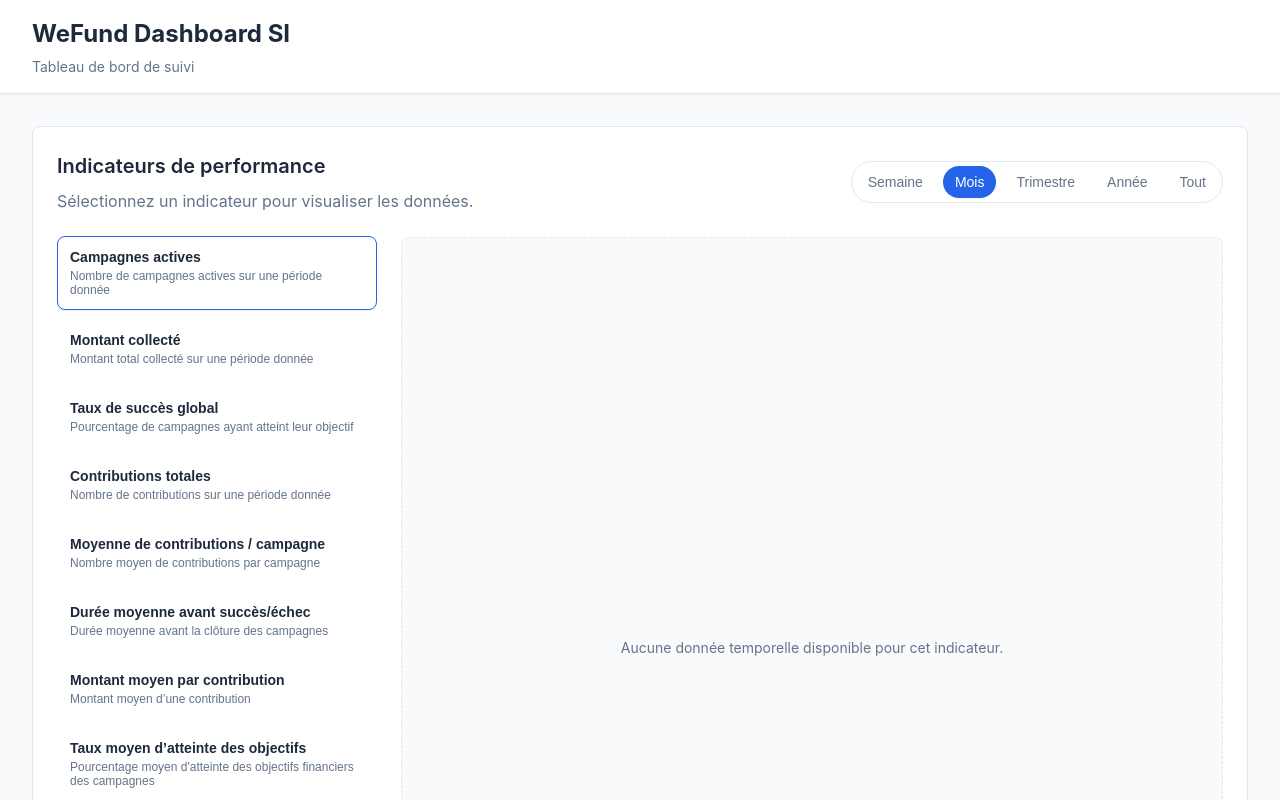
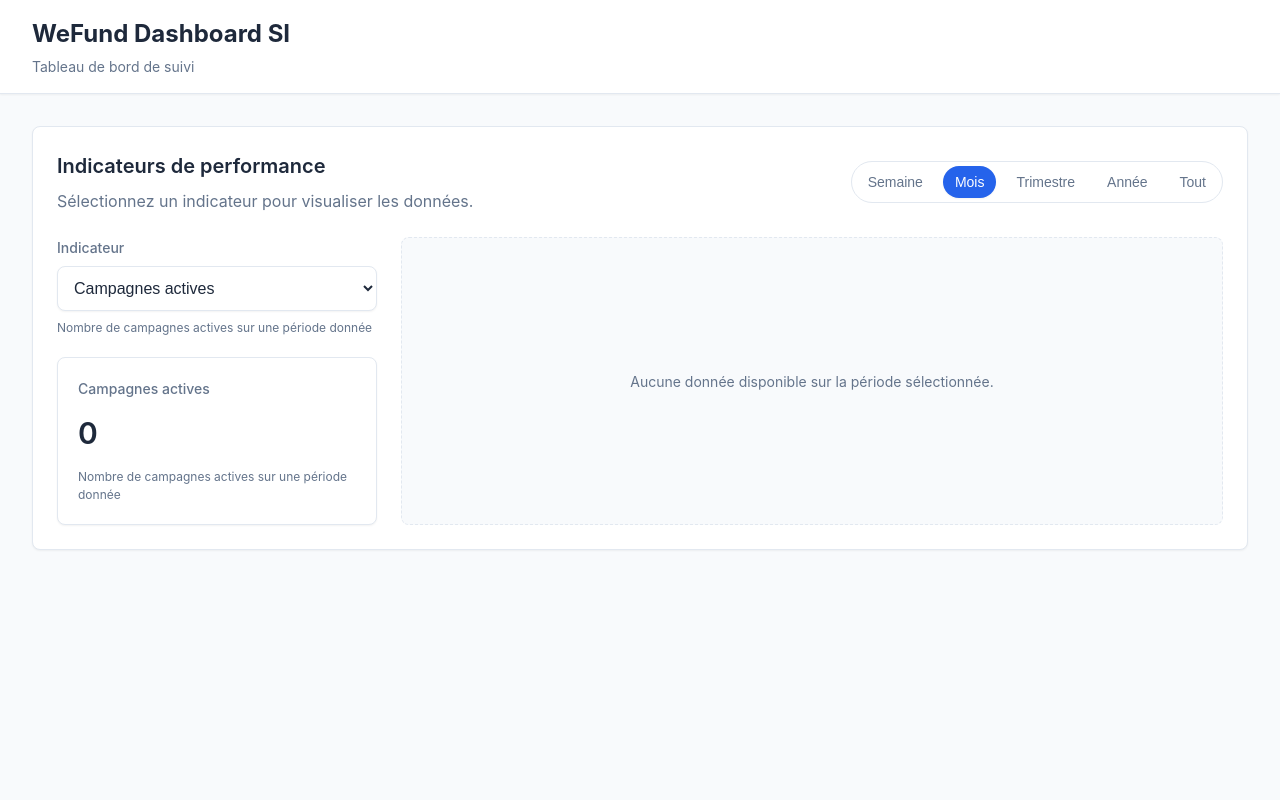
Before and after one commit to mohamedyasssine/wefund-dashboard-si, a Next.js app: page / in a window 1280 px wide. Shown: the top 800 px of the page. Built offline with nearby package versions, Linux system fonts and the light colour scheme.

Commit message:
mettre les kpi dans un menu deroulant

```diff
--- a/app/globals.css
+++ b/app/globals.css
@@ -199,43 +199,24 @@
   gap: var(--space-2);
 }
 
-.kpi-selector__item {
-  width: 100%;
-  text-align: left;
-  border-radius: var(--radius-lg);
-  border: 1px solid transparent;
-  background-color: transparent;
-  padding: var(--space-3);
-  cursor: pointer;
-  transition:
-    background-color 150ms ease-out,
-    border-color 150ms ease-out,
-    box-shadow 150ms ease-out,
-    transform 120ms ease-out;
+.kpi-selector__label {
+  font-size: var(--text-sm);
+  font-weight: var(--font-medium);
+  color: var(--color-text-muted);
 }
 
-.kpi-selector__item:hover {
-  background-color: var(--color-primary-light);
-  border-color: var(--color-primary-light);
+.kpi-selector__select {
+  width: 100%;
+  background-color: var(--color-bg-card);
+  border: 1px solid var(--color-border);
+  border-radius: var(--radius-lg);
+  padding: var(--space-3);
+  font-size: var(--text-base);
+  color: var(--color-text);
+  box-shadow: var(--shadow-sm);
 }
 
-.kpi-selector__item--active {
-  background-color: var(--color-bg-card);
-  border-color: var(--color-primary);
-  box-shadow: var(--shadow-sm);
-  transform: translateY(-1px);
-}
-
-.kpi-selector__title {
-  display: block;
-  font-size: var(--text-sm);
-  font-weight: var(--font-semibold);
-  color: var(--color-text);
-}
-
-.kpi-selector__description {
-  display: block;
-  margin-top: var(--space-1);
+.kpi-selector__hint {
   font-size: var(--text-xs);
   color: var(--color-text-muted);
 }
--- a/components/dashboard/KpiDashboard.tsx
+++ b/components/dashboard/KpiDashboard.tsx
@@ -3,11 +3,7 @@
 import { useEffect, useState } from 'react'
 import type { KpiId, Period } from '@/types'
 import type { KpiChartConfig, KpiData } from '@/types/kpi'
-import {
-  fetchKpiData,
-  fetchKpiMetadata,
-  KPI_METADATA,
-} from '@/lib/data/mock'
+import { fetchKpiData, KPI_METADATA } from '@/lib/data/mock'
 import KpiSelector from '@/components/dashboard/KpiSelector'
 import KpiCard from '@/components/ui/KpiCard'
 import PeriodSelector from '@/components/ui/PeriodSelector'
@@ -110,6 +106,27 @@
     )
   }
 
+  const formatValue = (value: number, unit?: string) => {
+    if (unit === '€') {
+      return new Intl.NumberFormat('fr-FR', {
+        style: 'currency',
+        currency: 'EUR',
+        maximumFractionDigits: 0,
+      }).format(value)
+    }
+
+    if (unit === '%') {
+      return new Intl.NumberFormat('fr-FR', {
+        style: 'percent',
+        maximumFractionDigits: 1,
+      }).format(value / 100)
+    }
+
+    return new Intl.NumberFormat('fr-FR', {
+      maximumFractionDigits: 1,
+    }).format(value)
+  }
+
   const renderChart = () => {
     if (dataState.status !== 'loaded') {
       return (
@@ -131,11 +148,21 @@
       return null
     }
 
+    if (selectedMetadata.chartType === 'number') {
+      return (
+        <div className="kpi-dashboard__chart-placeholder">
+          <p className="kpi-dashboard__chart-placeholder-text">
+            Cet indicateur est affiché sous forme de valeur (pas de graphique).
+          </p>
+        </div>
+      )
+    }
+
     if (!data.timeSeries || data.timeSeries.length === 0) {
       return (
         <div className="kpi-dashboard__chart-placeholder">
           <p className="kpi-dashboard__chart-placeholder-text">
-            Aucune donnée temporelle disponible pour cet indicateur.
+            Aucune donnée disponible sur la période sélectionnée.
           </p>
         </div>
       )
@@ -207,9 +234,7 @@
             title={selectedMetadata?.title ?? 'Indicateur'}
             value={
               dataState.status === 'loaded' && dataState.data.value != null
-                ? dataState.data.value.toLocaleString('fr-FR', {
-                    maximumFractionDigits: 1,
-                  })
+                ? formatValue(dataState.data.value, selectedMetadata?.unit)
                 : '—'
             }
             subtitle={selectedMetadata?.description}
--- a/components/dashboard/KpiSelector.tsx
+++ b/components/dashboard/KpiSelector.tsx
@@ -12,32 +12,27 @@
   onSelect,
 }: KpiSelectorProps) {
   return (
-    <nav
-      className="kpi-selector"
-      aria-label="Sélection d'indicateurs de performance"
-    >
-      {kpis.map((kpi) => {
-        const isActive = kpi.id === selectedId
+    <div className="kpi-selector">
+      <label className="kpi-selector__label" htmlFor="kpi-selector">
+        Indicateur
+      </label>
+      <select
+        id="kpi-selector"
+        className="kpi-selector__select"
+        value={selectedId}
+        onChange={(e) => onSelect(e.target.value as KpiId)}
+        aria-label="Sélection d'indicateur de performance"
+      >
+        {kpis.map((kpi) => (
+          <option key={kpi.id} value={kpi.id}>
+            {kpi.title}
+          </option>
+        ))}
+      </select>
 
-        return (
-          <button
-            key={kpi.id}
-            type="button"
-            className={
-              isActive
-                ? 'kpi-selector__item kpi-selector__item--active'
-                : 'kpi-selector__item'
-            }
-            onClick={() => onSelect(kpi.id)}
-            aria-pressed={isActive}
-          >
-            <span className="kpi-selector__title">{kpi.title}</span>
-            <span className="kpi-selector__description">
-              {kpi.description}
-            </span>
-          </button>
-        )
-      })}
-    </nav>
+      <p className="kpi-selector__hint">
+        {kpis.find((kpi) => kpi.id === selectedId)?.description}
+      </p>
+    </div>
   )
 }
--- a/lib/utils/date.ts
+++ b/lib/utils/date.ts
@@ -13,29 +13,28 @@
 
   switch (period) {
     case 'day':
-      start.setHours(0, 0, 0, 0)
+      // Fenêtre glissante : dernières 24h
+      start.setDate(now.getDate() - 1)
       return start
 
     case 'week':
-      const dayOfWeek = now.getDay()
-      start.setDate(now.getDate() - dayOfWeek)
-      start.setHours(0, 0, 0, 0)
+      // Fenêtre glissante : 7 derniers jours
+      start.setDate(now.getDate() - 7)
       return start
 
     case 'month':
-      start.setDate(1)
-      start.setHours(0, 0, 0, 0)
+      // Fenêtre glissante : ~30 derniers jours
+      start.setDate(now.getDate() - 30)
       return start
 
     case 'quarter':
-      const quarter = Math.floor(now.getMonth() / 3)
-      start.setMonth(quarter * 3, 1)
-      start.setHours(0, 0, 0, 0)
+      // Fenêtre glissante : ~90 derniers jours
+      start.setDate(now.getDate() - 90)
       return start
 
     case 'year':
-      start.setMonth(0, 1)
-      start.setHours(0, 0, 0, 0)
+      // Fenêtre glissante : ~365 derniers jours
+      start.setDate(now.getDate() - 365)
       return start
 
     case 'all':
```
